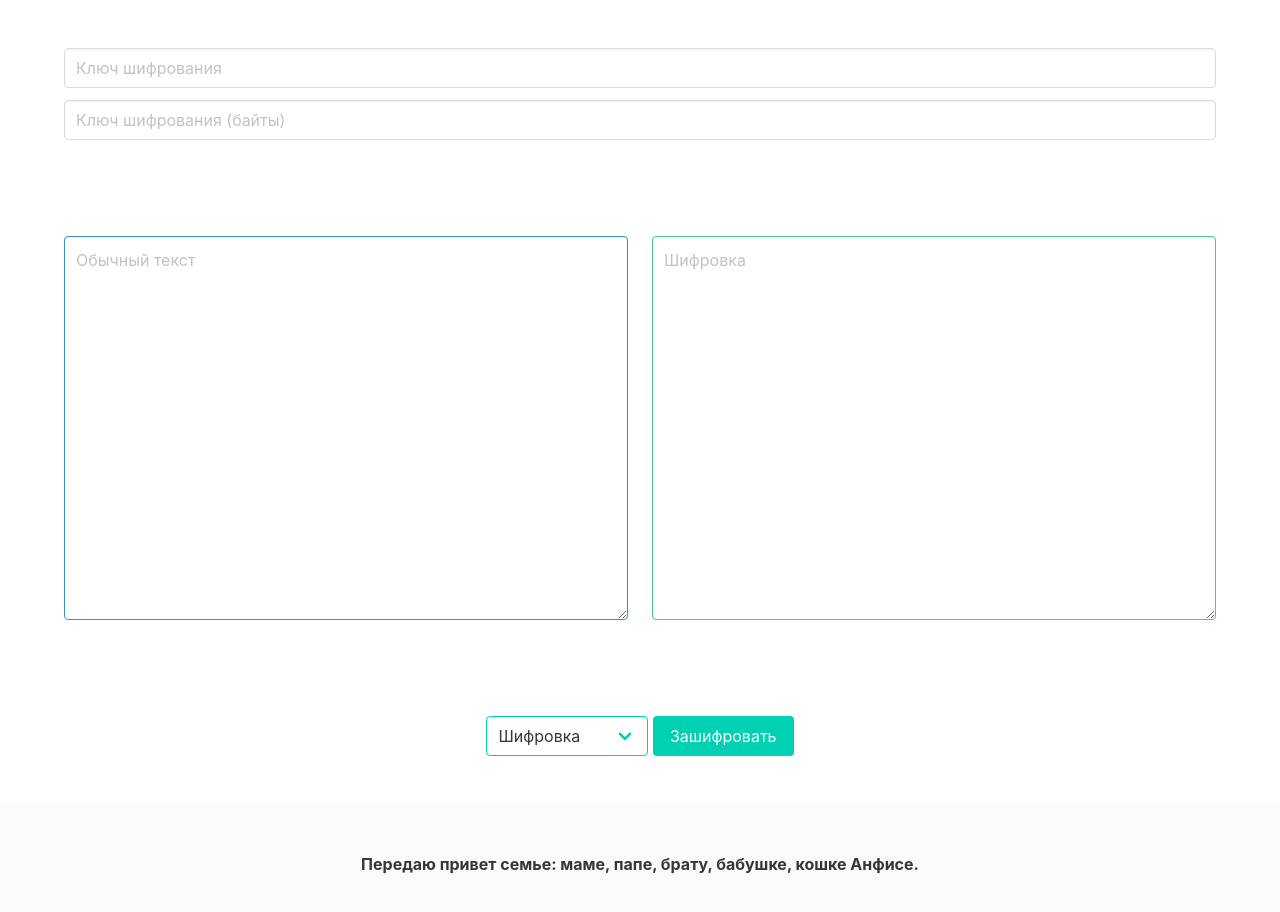
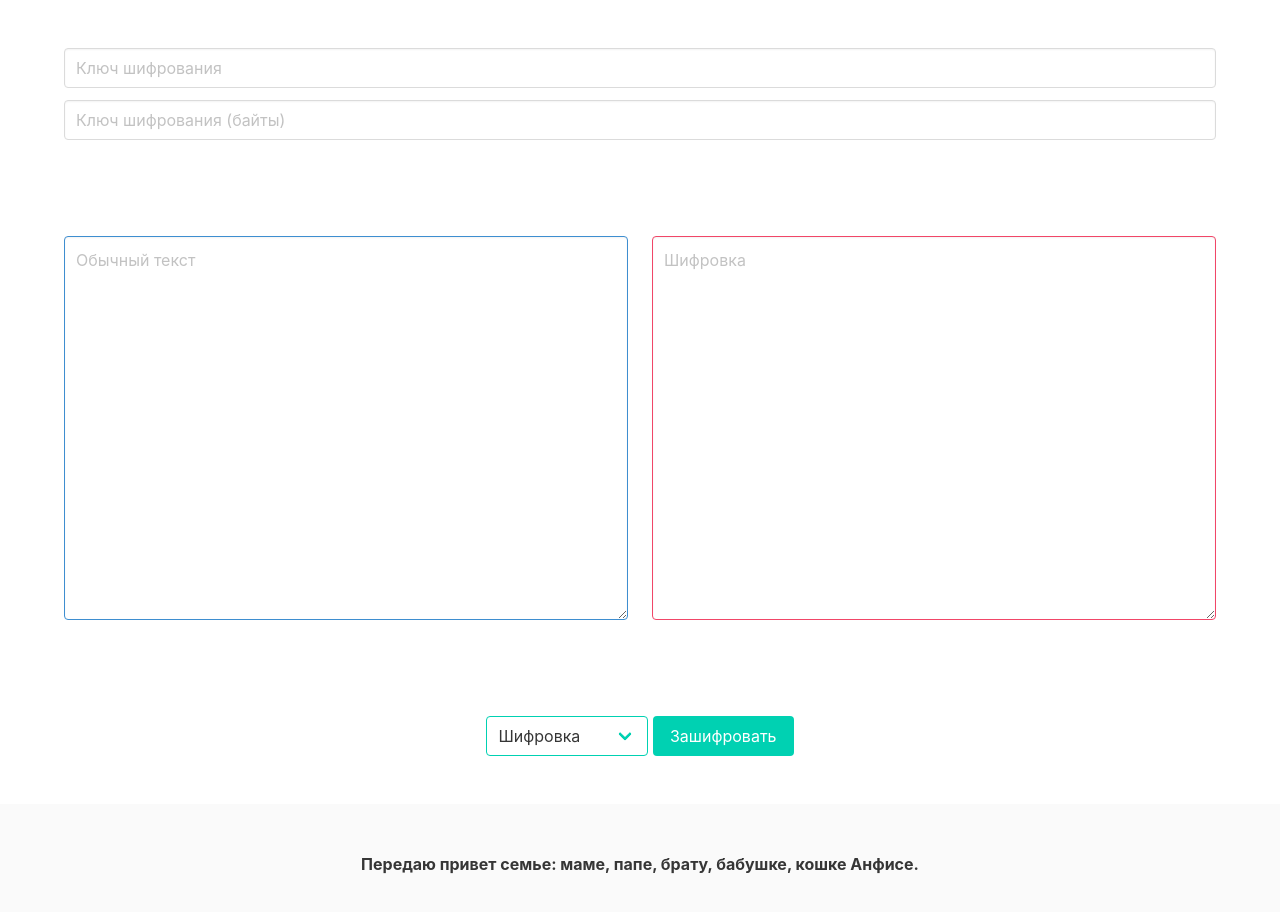
Before and after one commit to cochegarka/vlesbook-frontend, a Svelte app: page / in a window 1280 px wide. Shown: the top 912 px of the page. Built offline with nearby package versions, Linux system fonts and the light colour scheme.

Commit message:
Change ciphertext texbox color

```diff
--- a/src/App.svelte
+++ b/src/App.svelte
@@ -120,14 +120,14 @@
                 </div>
                 <div class="column">
                     <label>
-                    <textarea class="textarea is-success" bind:value={secondForm} placeholder="Шифровка"
+                    <textarea class="textarea is-danger" bind:value={secondForm} placeholder="Шифровка"
                               rows="15"></textarea>
                     </label>
                 </div>
             {:else}
                 <div class="column">
                     <label>
-                    <textarea class="textarea is-success" bind:value={secondForm} placeholder="Шифровка"
+                    <textarea class="textarea is-danger" bind:value={secondForm} placeholder="Шифровка"
                               rows="15"></textarea>
                     </label>
                 </div>
```
